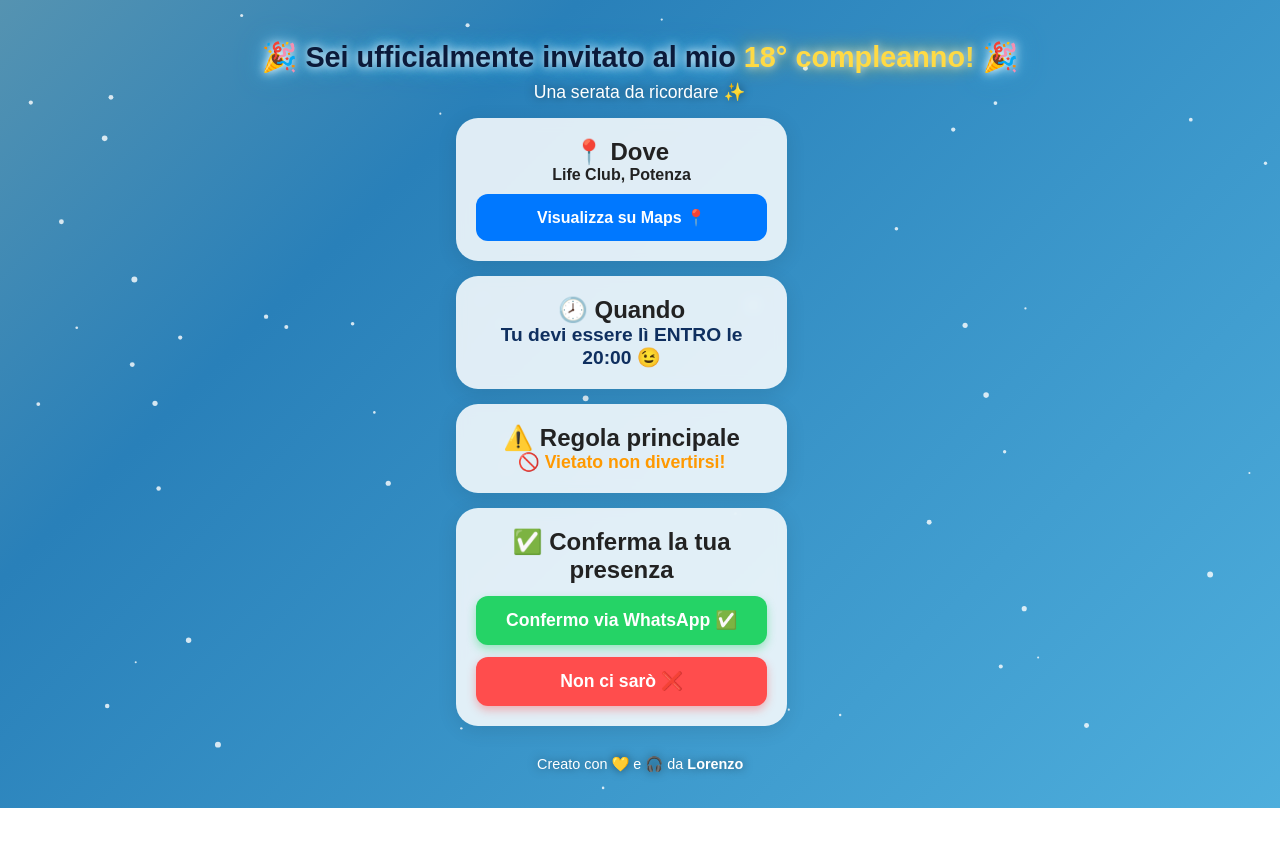
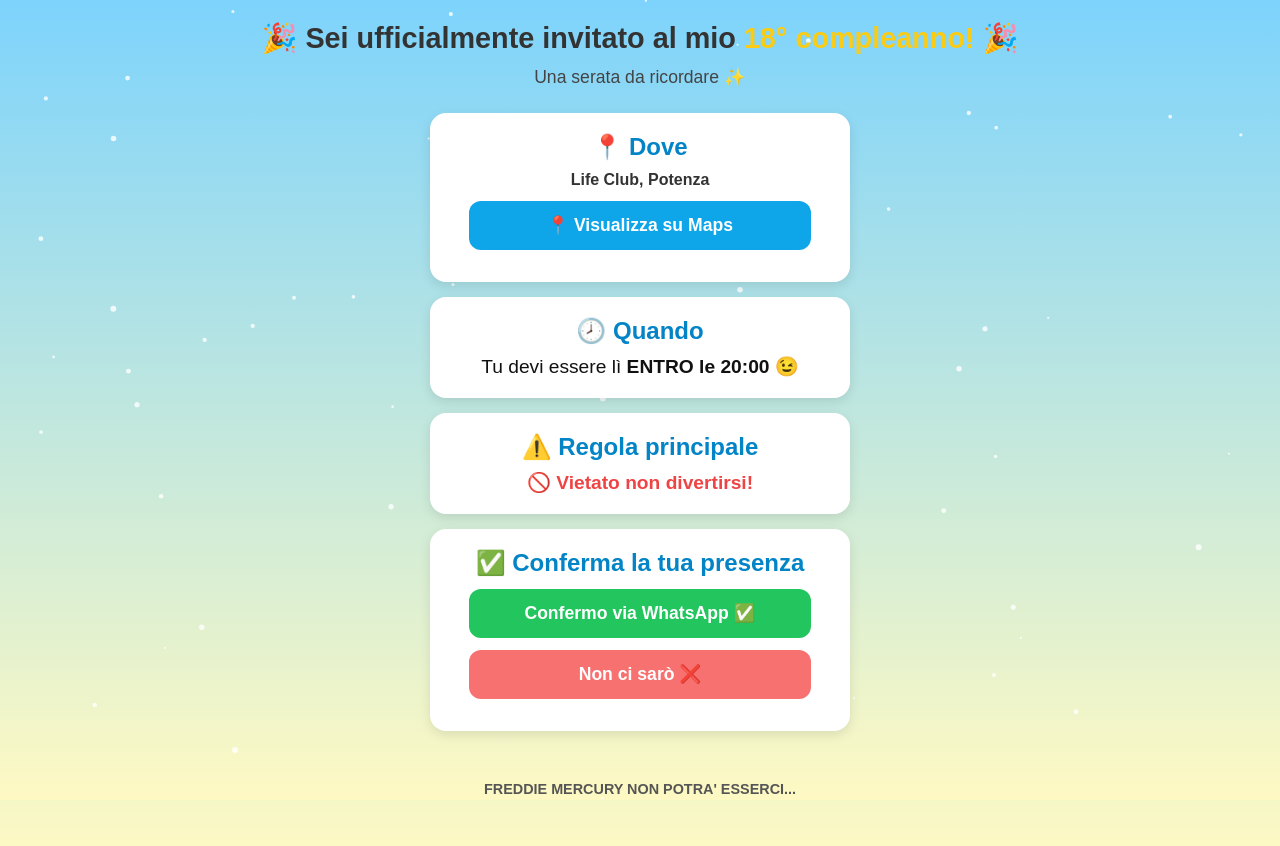
Before and after one commit to LorenzoGasparrini/compleannolg47studios, a plain HTML site: page index.html in a window 1280 px wide. Before the commit the page ends 808 px from the top, so only its background shows below. Drawn offline with Linux system fonts and the light colour scheme.

Commit message:
stile e sicurezza
aggiornato tutto lo stile per il telefono sperando funzioni e ho migliorato la sicurezza che dovrebbe togliere il problema di sito pericoloso. Se non funziona farò altre modifiche

```diff
--- a/index.html
+++ b/index.html
@@ -4,59 +4,67 @@
   <meta charset="UTF-8">
   <meta name="viewport" content="width=device-width, initial-scale=1.0">
   <title>Lorenzo's 18° Party 🎉</title>
+
+  <!-- CSS principale -->
   <link rel="stylesheet" href="style.css">
+
+  <!-- 🔒 Content Security Policy per sicurezza -->
+  <meta http-equiv="Content-Security-Policy" content="
+      default-src 'self' https://*.google.com https://*.whatsapp.com;
+      style-src 'self' 'unsafe-inline';
+      img-src 'self' data: https://*;
+      connect-src 'self';
+      frame-src https://*.google.com https://*.whatsapp.com;
+  ">
+
+  <!-- 🛡️ HTTPS e sicurezza -->
+  <meta name="referrer" content="no-referrer">
+  <meta name="theme-color" content="#7dd3fc">
+
+  <!-- 🖋️ Font -->
+  <link href="https://fonts.googleapis.com/css2?family=Poppins:wght@400;600;700&display=swap" rel="stylesheet">
 </head>
+
 <body>
-  <!-- Sfondo animato -->
   <canvas id="particles"></canvas>
 
-  <header class="hero">
+  <header class="hero fade-in">
     <h1 class="hero-title">
       🎉 Sei ufficialmente invitato al mio <span class="highlight">18° compleanno!</span> 🎉
     </h1>
-    <p class="subtitle fade-in">Una serata da ricordare ✨</p>
+    <p class="subtitle">Una serata da ricordare ✨</p>
   </header>
 
   <main>
-    <section class="card fade-up">
+    <section class="card">
       <h2>📍 Dove</h2>
       <p><strong>Life Club, Potenza</strong></p>
-      <a href="https://www.google.com/maps/place/Life+Club/@40.6233237,15.7852696,17z/data=!3m1!4b1!4m6!3m5!1s0x1338e2a2ce611c89:0x39a6deef0abd0ad8!8m2!3d40.6233197!4d15.7878445!16s%2Fg%2F11gc16v9hx?entry=ttu&g_ep=EgoyMDI1MTAyOS4xIKXMDSoASAFQAw%3D%3D"
-         target="_blank" class="map-btn">
-        Visualizza su Maps 📍
-      </a>
+      <a href="https://www.google.com/maps/place/Life+Club/@40.6233237,15.7852696,17z/data=!3m1!4b1!4m6!3m5!1s0x1338e2a2ce611c89:0x39a6deef0abd0ad8!8m2!3d40.6233197!4d15.7878445!16s%2Fg%2F11gc16v9hx?entry=ttu&g_ep=EgoyMDI1MTAyOS4yIKXMDSoASAFQAw%3D%3D"
+         target="_blank" rel="noopener noreferrer" class="map-btn">📍 Visualizza su Maps</a>
     </section>
 
-    <section class="card fade-up delay-1">
+    <section class="card">
       <h2>🕗 Quando</h2>
       <p class="time">Tu devi essere lì <strong>ENTRO le 20:00</strong> 😉</p>
     </section>
 
-    <section class="card fade-up delay-2">
+    <section class="card">
       <h2>⚠️ Regola principale</h2>
       <p class="warning">🚫 Vietato non divertirsi!</p>
     </section>
 
-    <section class="card fade-up delay-3">
+    <section class="card">
       <h2>✅ Conferma la tua presenza</h2>
-      <a
-        href="https://wa.me/393791505885?text=Ehy!%20Poich%C3%A8%20sono%20una%20persona%20molto%20cool%20potr%C3%B2%20esserci%20al%20tuo%20compleanno!%20"
-        target="_blank"
-        class="whatsapp-btn confirm">
-        Confermo via WhatsApp ✅
-      </a>
+      <a href="https://wa.me/393791505885?text=Ehy!%20Poich%C3%A8%20sono%20una%20persona%20molto%20cool%20potr%C3%B2%20esserci%20al%20tuo%20compleanno!%20"
+         target="_blank" rel="noopener noreferrer" class="whatsapp-btn confirm">Confermo via WhatsApp ✅</a>
 
-      <a
-        href="https://wa.me/393791505885?text=Ehy!%20Purtroppo%20non%20posso%20esserci%20alla%20festa%2C%20ma%20appena%20ti%20vedo%20ti%20fornisco%2010%20mila%20euro...%20"
-        target="_blank"
-        class="whatsapp-btn decline">
-        Non ci sarò ❌
-      </a>
+      <a href="https://wa.me/393791505885?text=Ehy!%20Purtroppo%20non%20posso%20esserci%20alla%20festa%2C%20ma%20appena%20ti%20vedo%20ti%20fornisco%2010%20mila%20euro...%20"
+         target="_blank" rel="noopener noreferrer" class="whatsapp-btn decline">Non ci sarò ❌</a>
     </section>
   </main>
 
-  <footer class="fade-in">
-    <p>Creato con 💛 e 🎧 da <strong>Lorenzo</strong></p>
+  <footer>
+    <p><strong>FREDDIE MERCURY NON POTRA' ESSERCI...</strong></p>
   </footer>
 
   <script src="script.js"></script>
--- a/script.js
+++ b/script.js
@@ -1,7 +1,7 @@
-// ✨ Particelle sullo sfondo
+// ✨ Effetto particelle sullo sfondo
 const canvas = document.getElementById("particles");
 const ctx = canvas.getContext("2d");
-canvas.style.pointerEvents = "none"; // non blocca lo scroll
+canvas.style.pointerEvents = "none";
 
 let particles = [];
 
@@ -17,8 +17,8 @@ for (let i = 0; i < 60; i++) {
     x: Math.random() * canvas.width,
     y: Math.random() * canvas.height,
     r: Math.random() * 2 + 1,
-    dx: (Math.random() - 0.5) * 0.5,
-    dy: (Math.random() - 0.5) * 0.5,
+    dx: (Math.random() - 0.5) * 0.3,
+    dy: (Math.random() - 0.5) * 0.3,
   });
 }
 
--- a/style.css
+++ b/style.css
@@ -1,148 +1,179 @@
+/* Reset e font base */
 * {
   margin: 0;
   padding: 0;
   box-sizing: border-box;
+  font-family: 'Poppins', sans-serif;
 }
 
 body {
-  font-family: "Poppins", sans-serif;
-  color: #222;
-  display: flex;
-  flex-direction: column;
-  align-items: center;
-  min-height: 100vh;
+  background: linear-gradient(180deg, #7dd3fc, #fef9c3);
+  color: #333;
+  text-align: center;
   padding: 20px;
   overflow-x: hidden;
-  background: linear-gradient(-45deg, #6dd5fa, #2980b9, #fddb92, #a1c4fd);
-  background-size: 400% 400%;
-  animation: gradientMove 12s ease infinite;
 }
 
-@keyframes gradientMove {
-  0% { background-position: 0% 50%; }
-  50% { background-position: 100% 50%; }
-  100% { background-position: 0% 50%; }
-}
-
-/* Hero */
-.hero {
-  text-align: center;
-  margin-top: 20px;
-}
-
-.hero-title {
-  font-size: 1.8rem;
-  font-weight: 800;
-  color: #0b1a3a;
-  text-shadow: 0 0 10px rgba(255,255,255,0.6);
-  animation: glowText 2.5s ease-in-out infinite alternate;
-}
-
-.highlight {
-  color: #ffda44;
-  text-shadow: 0 0 8px rgba(255,255,255,0.8), 0 0 20px rgba(255,215,0,0.7);
-}
-
-.subtitle {
-  font-size: 1.1rem;
-  color: #fff;
-  text-shadow: 0 0 10px rgba(0,0,0,0.5);
-  margin-top: 8px;
-  opacity: 0.9;
-}
-
-@keyframes glowText {
-  from { text-shadow: 0 0 10px #fff, 0 0 20px #6dd5fa, 0 0 30px #2980b9; }
-  to { text-shadow: 0 0 20px #fff, 0 0 40px #fddb92, 0 0 60px #fddb92; }
-}
-
-/* Cards */
-.card {
-  background: rgba(255, 255, 255, 0.85);
-  border-radius: 22px;
-  box-shadow: 0 4px 20px rgba(0,0,0,0.1);
-  padding: 20px;
-  margin: 15px 0;
-  width: 90%;
-  max-width: 420px;
-  text-align: center;
-  backdrop-filter: blur(6px);
-}
-
-.map-btn {
-  display: block;
-  background: #0078ff;
-  color: white;
-  padding: 14px;
-  border-radius: 12px;
-  margin-top: 10px;
-  text-decoration: none;
-  font-weight: 600;
-  transition: transform 0.2s, background 0.3s;
-}
-.map-btn:hover { transform: scale(1.05); background: #005edb; }
-
-.whatsapp-btn {
-  display: block;
-  width: 100%;
-  text-align: center;
-  color: #fff;
-  padding: 14px 0;
-  border-radius: 12px;
-  text-decoration: none;
-  font-weight: bold;
-  font-size: 1.1em;
-  margin-top: 12px;
-  transition: all 0.3s ease;
-}
-.whatsapp-btn.confirm { background: #25D366; box-shadow: 0 4px 10px rgba(37,211,102,0.4); }
-.whatsapp-btn.decline { background: #ff4d4d; box-shadow: 0 4px 10px rgba(255,77,77,0.4); }
-.whatsapp-btn:hover { transform: translateY(-3px); opacity: 0.9; }
-
-.time {
-  font-size: 1.2em;
-  color: #0f2f5f;
-  font-weight: bold;
-}
-
-.warning {
-  color: #ff9900;
-  font-weight: 700;
-  font-size: 1.1em;
-}
-
-footer {
-  margin-top: auto;
-  padding: 15px 0;
-  color: #fff;
-  font-size: 0.9em;
-  opacity: 0.9;
-  text-shadow: 0 0 10px rgba(0,0,0,0.5);
-}
-
-/* Animazioni */
-.fade-in { animation: fadeIn 1s ease forwards; }
-.fade-up { animation: fadeUp 1.2s ease forwards; }
-.delay-1 { animation-delay: 0.3s; }
-.delay-2 { animation-delay: 0.6s; }
-.delay-3 { animation-delay: 0.9s; }
-
-@keyframes fadeIn {
-  from { opacity: 0; transform: scale(0.95); }
-  to { opacity: 1; transform: scale(1); }
-}
-@keyframes fadeUp {
-  from { opacity: 0; transform: translateY(30px); }
-  to { opacity: 1; transform: translateY(0); }
-}
-
-/* Particelle */
-#particles {
+/* Sfondo animato */
+canvas#particles {
   position: fixed;
   top: 0;
   left: 0;
   width: 100%;
   height: 100%;
-  z-index: -1;
-  pointer-events: none; /* 🔥 evita di bloccare lo scroll */
+  z-index: 0; /* resta sotto tutto */
+  background: linear-gradient(180deg, #7dd3fc, #fef9c3);
+  pointer-events: none;
 }
+
+/* Contenuto principale sopra lo sfondo */
+.hero, main, footer {
+  position: relative;
+  z-index: 2;
+}
+
+/* --- Testata --- */
+.hero-title {
+  font-size: 1.8rem;
+  line-height: 1.3;
+  margin-bottom: 10px;
+  opacity: 0;
+  animation: fadeSlideIn 1.4s ease forwards;
+}
+
+.highlight {
+  color: #facc15;
+}
+
+.subtitle {
+  font-size: 1.1rem;
+  color: #444;
+  margin-bottom: 25px;
+  opacity: 0;
+  animation: fadeIn 1.5s ease forwards;
+  animation-delay: 0.8s;
+}
+
+/* --- Card --- */
+.card {
+  background: #fff;
+  padding: 20px;
+  margin: 15px auto;
+  border-radius: 16px;
+  box-shadow: 0 4px 12px rgba(0,0,0,0.1);
+  max-width: 420px;
+  transition: transform 0.3s ease, box-shadow 0.3s ease;
+  animation: fadeUp 1s ease forwards;
+  opacity: 0;
+}
+
+.card:nth-child(1) { animation-delay: 0.5s; }
+.card:nth-child(2) { animation-delay: 0.7s; }
+.card:nth-child(3) { animation-delay: 0.9s; }
+.card:nth-child(4) { animation-delay: 1.1s; }
+
+.card:hover {
+  transform: translateY(-3px);
+  box-shadow: 0 6px 18px rgba(0,0,0,0.15);
+}
+
+h2 {
+  color: #0284c7;
+  margin-bottom: 10px;
+}
+
+.time {
+  font-size: 1.2rem;
+  color: #111;
+}
+
+.warning {
+  color: #ef4444;
+  font-weight: bold;
+  font-size: 1.2rem;
+}
+
+/* --- Bottoni --- */
+.map-btn, .whatsapp-btn {
+  display: block;
+  margin: 12px auto;
+  padding: 14px;
+  width: 90%;
+  border-radius: 12px;
+  font-size: 1.1rem;
+  text-decoration: none;
+  color: #fff;
+  font-weight: 600;
+  transition: transform 0.2s ease, background 0.3s ease;
+}
+
+.map-btn:hover,
+.whatsapp-btn:hover {
+  transform: scale(1.03);
+}
+
+.map-btn {
+  background-color: #0ea5e9;
+}
+
+.whatsapp-btn.confirm {
+  background-color: #22c55e;
+}
+
+.whatsapp-btn.decline {
+  background-color: #f87171;
+}
+
+/* --- Footer --- */
+footer {
+  margin-top: 50px;
+  font-size: 0.9rem;
+  color: #555;
+  position: relative;
+  z-index: 2;
+  padding-bottom: 40px;
+  opacity: 0;
+  transform: translateY(30px);
+  animation: fadeFooter 1.2s ease forwards;
+  animation-delay: 1.6s;
+}
+
+/* --- Animazioni --- */
+@keyframes fadeIn {
+  from { opacity: 0; }
+  to { opacity: 1; }
+}
+
+@keyframes fadeSlideIn {
+  from { opacity: 0; transform: translateY(-20px); }
+  to { opacity: 1; transform: translateY(0); }
+}
+
+@keyframes fadeUp {
+  from { opacity: 0; transform: translateY(40px); }
+  to { opacity: 1; transform: translateY(0); }
+}
+
+@keyframes fadeFooter {
+  from { opacity: 0; transform: translateY(40px); }
+  to { opacity: 1; transform: translateY(0); }
+}
+
+/* --- Responsività --- */
+@media (max-width: 480px) {
+  body {
+    padding: 10px;
+  }
+
+  .hero-title {
+    font-size: 1.5rem;
+  }
+
+  .card {
+    padding: 16px;
+  }
+
+  .map-btn, .whatsapp-btn {
+    font-size: 1rem;
+  }
+}
```
